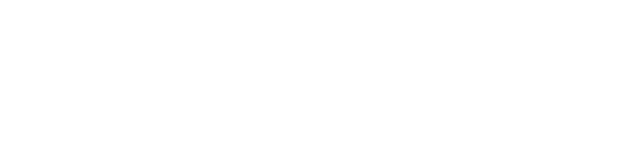
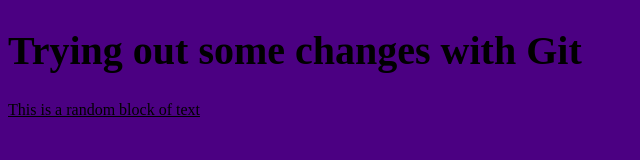
Before and after one commit to lnafi/LearningGit, a plain HTML site: page index.html in a window 1280 px wide. Shown: the whole page, without its empty margins (0-640 px from the left). Drawn offline with Linux system fonts and the light colour scheme.

Commit message:
Modified background color and text; added markdown file.

```diff
--- a/index.html
+++ b/index.html
@@ -3,10 +3,13 @@
   <head>
     <meta charset="utf-8">
     <meta name="viewport" content="width=device-width">
+		<title>Git Example</title>
     <title>repl.it</title>
     <link href="style.css" rel="stylesheet" type="text/css" />
   </head>
   <body>
+		<h1>Trying out some changes with Git</h1>
+		<p>This is a random block of text</p>
     <script src="script.js"></script>
   </body>
 </html>
--- a/style.css
+++ b/style.css
@@ -0,0 +1,16 @@
+body	{
+	background-color: indigo;
+}
+
+h1	{
+	font-size: 40px;
+}
+
+p	{
+	text-decoration: underline;
+}
+
+img	{
+	width: 300px;
+	border-radius: 45px;
+}
```
Also changed, not shown: 1 other file.
